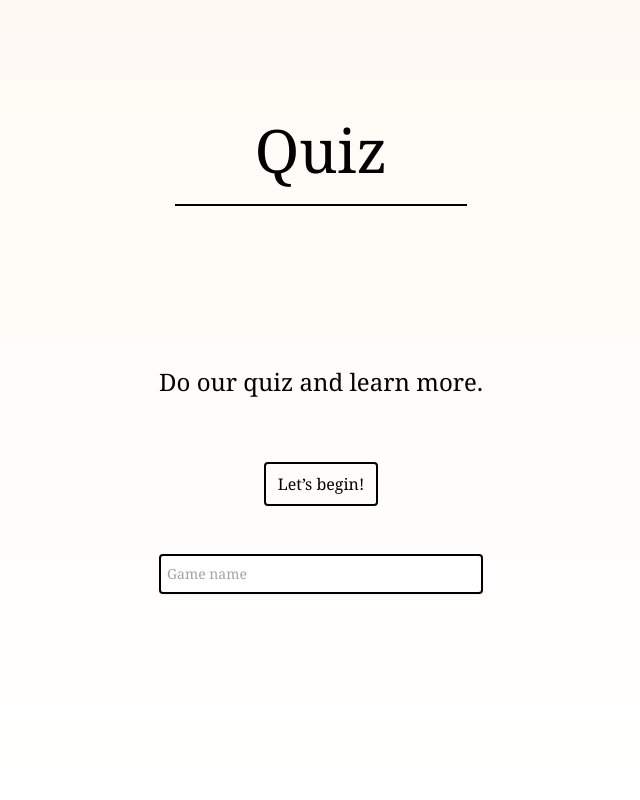
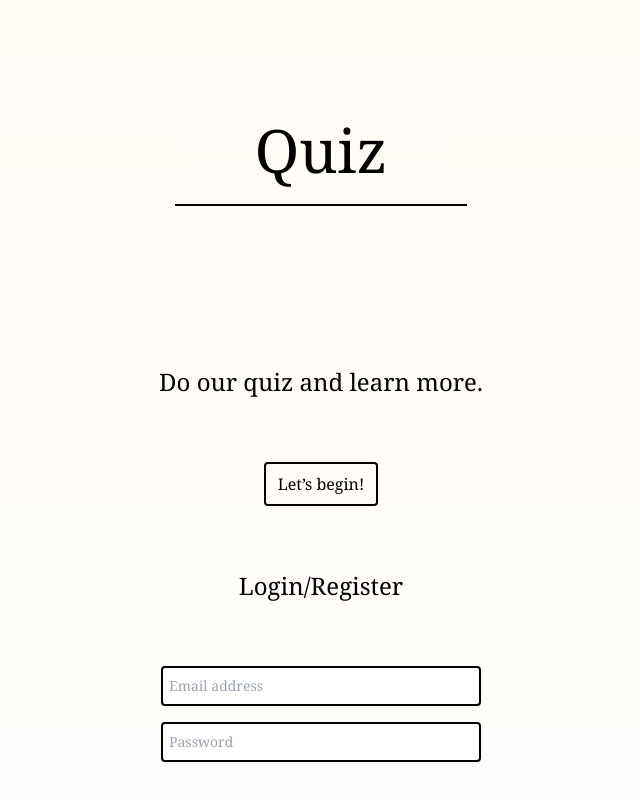
Before and after one commit to TaraSkoglund/quiz-app, a Next.js app: page / in a window 1280 px wide. Shown: the top 800 px of the page, without its empty margins (319-959 px from the left). Built offline with nearby package versions, Linux system fonts and the light colour scheme.

Commit message:
moved input

```diff
--- a/src/app/page.tsx
+++ b/src/app/page.tsx
@@ -1,3 +1,6 @@
+import Login from "@/components/Login";
+import Register from "@/components/Register";
+
 export default function Home() {
   return (
     <main className="flex min-h-screen flex-col items-center p-24 font-serif text-center">
@@ -17,16 +20,9 @@ export default function Home() {
             Let’s begin!
           </button>
         </div>
-        <div>
-          <input
-            type="text"
-            className="block w-full rounded border-2 p-1.5 mt-12 shadow-sm placeholder:text-gray-400 sm:text-sm sm:leading-6"
-            placeholder="Game name"
-          />
-        </div>
       </div>
-      {/* <Login />
-      <Register /> */}
+      <Login />
+      <Register />
     </main>
   );
 }
--- a/src/components/Register.tsx
+++ b/src/components/Register.tsx
@@ -6,6 +6,11 @@ const Register = () => {
         action="login"
         className="mt-12 flex flex-col items-start w-60 md:w-80 gap-4"
       >
+        <input
+          type="text"
+          className="block w-full rounded border-2 p-1.5 shadow-sm placeholder:text-gray-400 sm:text-sm sm:leading-6"
+          placeholder="Game name"
+        />
         <input
           type="email"
           autoComplete="email"
```
